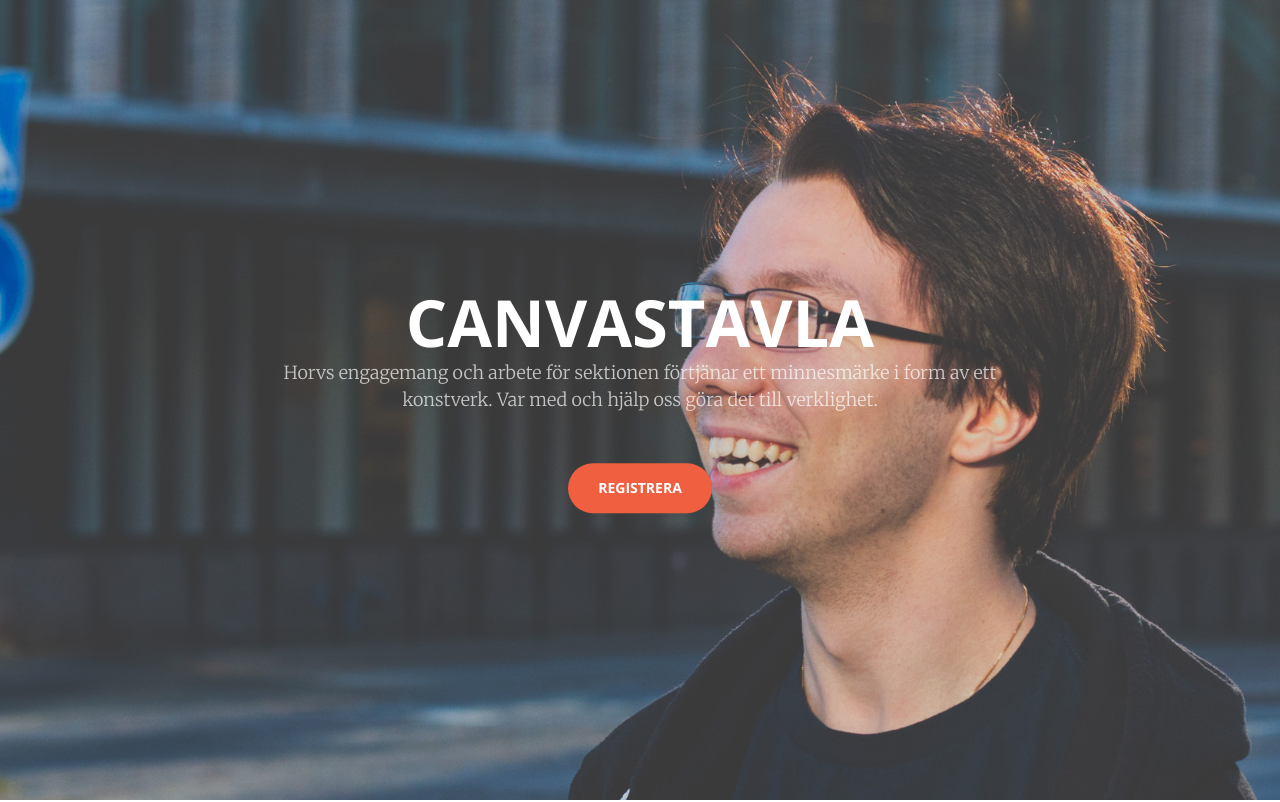
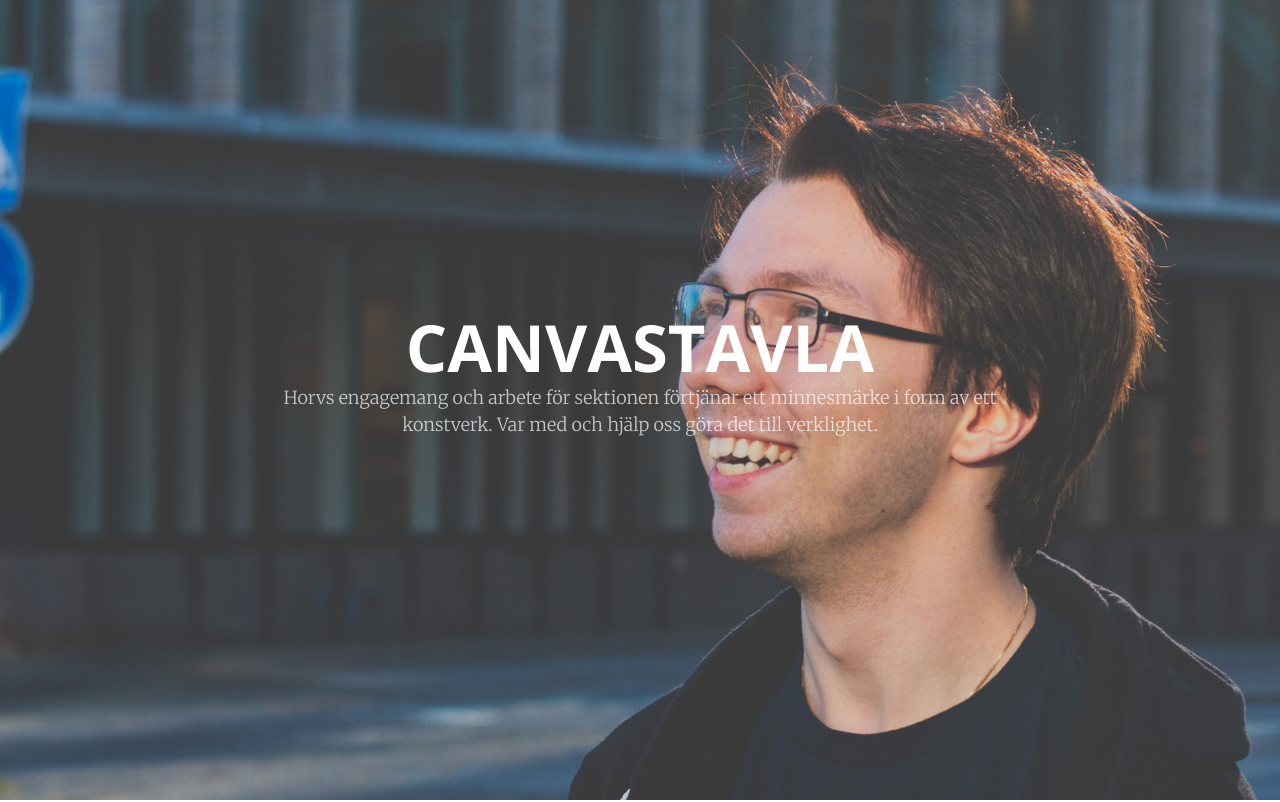
Before and after one commit to kirayatail/horvtavla, a website: page app/index.html in a window 1280 px wide. Shown: the top 802 px of the page. Drawn offline with nearby package versions, Linux system fonts and the light colour scheme; some packages are replaced by stand-ins of ours; no server answers.

Commit message:
shutting down registration form

```diff
--- a/app/partials/start.html
+++ b/app/partials/start.html
@@ -4,7 +4,6 @@
       <h1>Canvastavla</h1>
       <p>Horvs engagemang och arbete för sektionen förtjänar ett minnesmärke i form av ett konstverk. Var med och hjälp oss göra det till verklighet.</p>
       <countdown></countdown>
-      <button class="btn btn-primary btn-xl page-scroll" ng-click="goto('registerform')">Registrera</button>
     </div>
   </div>
 </header>
```
